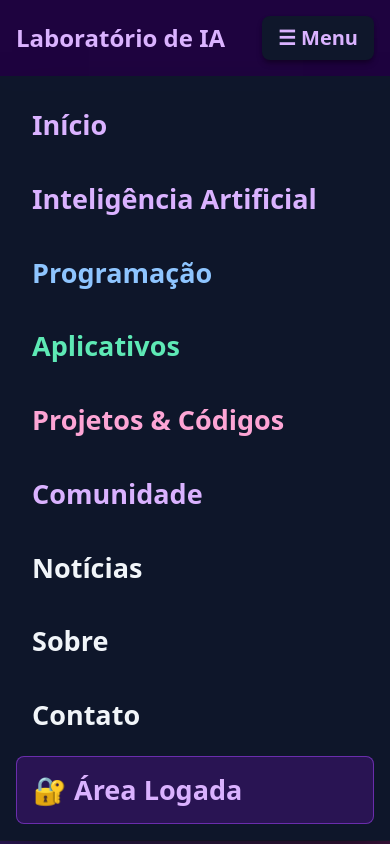
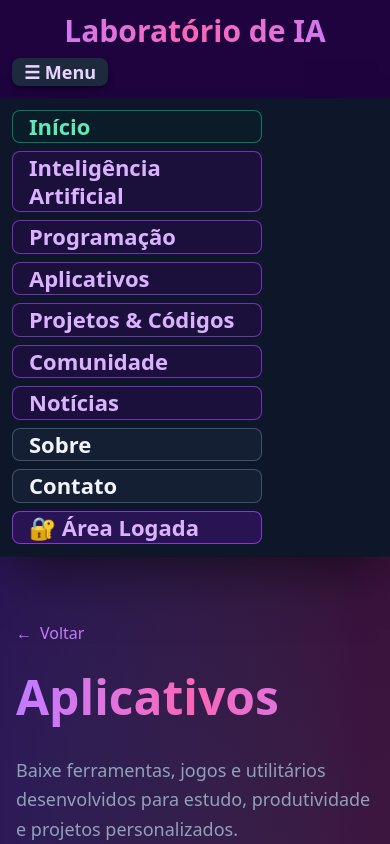
Before and after one commit to periclesreis/laboratorio-ia, a Next.js app: page /aplicativos in a window 390 px wide. Both pictures are taken after a click on the button "☰ Menu". Shown: the top 844 px of the page. Built offline with nearby package versions, Linux system fonts and the light colour scheme.

Commit message:
Melhorar menu mobile

```diff
--- a/app/aplicativos/page.tsx
+++ b/app/aplicativos/page.tsx
@@ -53,15 +53,11 @@ export default function AplicativosPage() {
           </Link>
 
           <div className="max-w-3xl">
-            <p className="mb-3 text-sm font-semibold uppercase tracking-[0.3em] text-purple-400">
+  <h1 className="text-5xl sm:text-6xl font-bold mb-6 leading-[1.15] pb-2 bg-gradient-to-r from-purple-400 via-pink-400 to-purple-400 bg-clip-text text-transparent">
     Aplicativos
-            </p>
-
-            <h1 className="mb-5 text-4xl font-bold leading-tight text-white sm:text-5xl md:text-6xl">
-              Apps criados para facilitar tarefas do dia a dia
   </h1>
 
-            <p className="text-base leading-relaxed text-slate-300 sm:text-lg">
+  <p className="text-lg text-slate-400 max-w-3xl leading-relaxed">
     Baixe ferramentas, jogos e utilitários desenvolvidos para estudo,
     produtividade e projetos personalizados.
   </p>
--- a/app/ia/page.tsx
+++ b/app/ia/page.tsx
@@ -59,7 +59,7 @@ export default function IAPage() {
             <span>Voltar</span>
           </Link>
 
-          <h1 className="text-5xl sm:text-6xl font-bold mb-6 bg-gradient-to-r from-purple-400 via-pink-400 to-purple-400 bg-clip-text text-transparent">
+          <h1 className="text-5xl sm:text-6xl font-bold mb-6 leading-[1.15] pb-2 bg-gradient-to-r from-purple-400 via-pink-400 to-purple-400 bg-clip-text text-transparent">
             Inteligência Artificial
           </h1>
 
--- a/app/programacao/page.tsx
+++ b/app/programacao/page.tsx
@@ -71,7 +71,7 @@ export default function ProgramacaoPage() {
             <span>Voltar</span>
           </Link>
 
-          <h1 className="text-5xl sm:text-6xl font-bold mb-6 bg-gradient-to-r from-purple-400 via-pink-400 to-purple-400 bg-clip-text text-transparent">
+          <h1 className="text-5xl sm:text-6xl font-bold mb-6 leading-[1.15] pb-2 bg-gradient-to-r from-purple-400 via-pink-400 to-purple-400 bg-clip-text text-transparent">
             Programação
           </h1>
 
--- a/components/SiteHeader.tsx
+++ b/components/SiteHeader.tsx
@@ -6,6 +6,21 @@ import { useEffect, useRef, useState } from "react";
 export default function SiteHeader() {
   const [mobileMenuOpen, setMobileMenuOpen] = useState(false);
   const menuRef = useRef<HTMLDivElement | null>(null);
+
+  const mobileMenuItemBase =
+    "w-[250px] rounded-lg border px-4 py-0.5 text-[22px] font-bold leading-tight transition-colors";
+
+  const mobileMenuItemInicio =
+    `${mobileMenuItemBase} border-emerald-500/60 bg-emerald-950/30 text-emerald-300 hover:bg-emerald-500/10`;
+
+  const mobileMenuItemPrincipal =
+    `${mobileMenuItemBase} border-purple-500/60 bg-purple-950/30 text-purple-300 hover:bg-purple-500/10`;
+
+  const mobileMenuItemWhite =
+    `${mobileMenuItemBase} border-slate-500/60 bg-slate-800/50 text-slate-100 hover:bg-white/10`;
+
+  const mobileMenuItemAdmin =
+    `${mobileMenuItemBase} border-purple-500/70 bg-purple-600/20 text-purple-300 hover:bg-purple-600/30`;
 
   useEffect(() => {
     function handleClickOutside(event: MouseEvent | TouchEvent) {
@@ -34,19 +49,16 @@ export default function SiteHeader() {
   return (
     <header className="sticky top-0 z-50 w-full border-b border-white/10 bg-slate-950/95 backdrop-blur-md">
       {/* Mobile */}
-      <div
-        ref={menuRef}
-        className="md:hidden w-full"
-      >
-        <div className="flex items-center justify-between bg-purple-950/50 px-4 py-4 shadow-lg shadow-purple-500/10">
-          <div className="text-2xl font-bold text-purple-300 leading-tight">
+      <div ref={menuRef} className="md:hidden w-full">
+        <div className="bg-purple-950/50 px-3 py-3 shadow-lg shadow-purple-500/10">
+          <div className="text-center text-3xl font-bold leading-tight bg-gradient-to-r from-purple-400 via-pink-400 to-purple-400 bg-clip-text text-transparent">
             Laboratório de IA
           </div>
 
           <button
             type="button"
             onClick={() => setMobileMenuOpen((current) => !current)}
-            className="rounded-lg bg-slate-900 px-4 py-2 text-xl font-bold text-purple-300 shadow-md shadow-black/30"
+            className="mt-2 inline-flex items-center justify-center rounded-lg bg-slate-800 px-3 py- text-lg font-bold text-purple-200 shadow-md shadow-black/30 transition hover:bg-slate-700"
             aria-label="Abrir menu"
           >
             ☰ Menu
@@ -54,11 +66,11 @@ export default function SiteHeader() {
         </div>
 
         {mobileMenuOpen && (
-          <nav className="grid gap-2 bg-slate-900/98 px-4 py-4 shadow-2xl shadow-black/50">
+          <nav className="grid gap-2 bg-slate-900/98 px-3 py-3 shadow-2xl shadow-black/50">
             <Link
               href="/"
               onClick={closeMobileMenu}
-              className="rounded-lg px-4 py-4 text-[27px] font-bold leading-tight text-purple-300 hover:bg-purple-500/10"
+              className={mobileMenuItemInicio}
             >
               Início
             </Link>
@@ -66,7 +78,7 @@ export default function SiteHeader() {
             <Link
               href="/ia"
               onClick={closeMobileMenu}
-              className="rounded-lg px-4 py-4 text-[27px] font-bold leading-tight text-purple-300 hover:bg-purple-500/10"
+              className={mobileMenuItemPrincipal}
             >
               Inteligência Artificial
             </Link>
@@ -74,7 +86,7 @@ export default function SiteHeader() {
             <Link
               href="/programacao"
               onClick={closeMobileMenu}
-              className="rounded-lg px-4 py-4 text-[27px] font-bold leading-tight text-blue-300 hover:bg-blue-500/10"
+              className={mobileMenuItemPrincipal}
             >
               Programação
             </Link>
@@ -82,7 +94,7 @@ export default function SiteHeader() {
             <Link
               href="/aplicativos"
               onClick={closeMobileMenu}
-              className="rounded-lg px-4 py-4 text-[27px] font-bold leading-tight text-emerald-300 hover:bg-emerald-500/10"
+              className={mobileMenuItemPrincipal}
             >
               Aplicativos
             </Link>
@@ -90,7 +102,7 @@ export default function SiteHeader() {
             <Link
               href="/projetos-codigos"
               onClick={closeMobileMenu}
-              className="rounded-lg px-4 py-4 text-[27px] font-bold leading-tight text-pink-300 hover:bg-pink-500/10"
+              className={mobileMenuItemPrincipal}
             >
               Projetos & Códigos
             </Link>
@@ -98,7 +110,7 @@ export default function SiteHeader() {
             <Link
               href="/comunidade"
               onClick={closeMobileMenu}
-              className="rounded-lg px-4 py-4 text-[27px] font-bold leading-tight text-purple-300 hover:bg-purple-500/10"
+              className={mobileMenuItemPrincipal}
             >
               Comunidade
             </Link>
@@ -106,7 +118,7 @@ export default function SiteHeader() {
             <Link
               href="/noticias"
               onClick={closeMobileMenu}
-              className="rounded-lg px-4 py-4 text-[27px] font-bold leading-tight text-slate-100 hover:bg-white/10"
+              className={mobileMenuItemPrincipal}
             >
               Notícias
             </Link>
@@ -114,7 +126,7 @@ export default function SiteHeader() {
             <Link
               href="/about"
               onClick={closeMobileMenu}
-              className="rounded-lg px-4 py-4 text-[27px] font-bold leading-tight text-slate-100 hover:bg-white/10"
+              className={mobileMenuItemWhite}
             >
               Sobre
             </Link>
@@ -122,7 +134,7 @@ export default function SiteHeader() {
             <Link
               href="/contato"
               onClick={closeMobileMenu}
-              className="rounded-lg px-4 py-4 text-[27px] font-bold leading-tight text-slate-100 hover:bg-white/10"
+              className={mobileMenuItemWhite}
             >
               Contato
             </Link>
@@ -130,7 +142,7 @@ export default function SiteHeader() {
             <Link
               href="/admin/login"
               onClick={closeMobileMenu}
-              className="rounded-lg border border-purple-500/50 bg-purple-600/20 px-4 py-4 text-[27px] font-bold leading-tight text-purple-300 hover:bg-purple-600/30"
+              className={mobileMenuItemAdmin}
             >
               🔐 Área Logada
             </Link>
```
Lines whose indentation alone changed are shown as unchanged.
